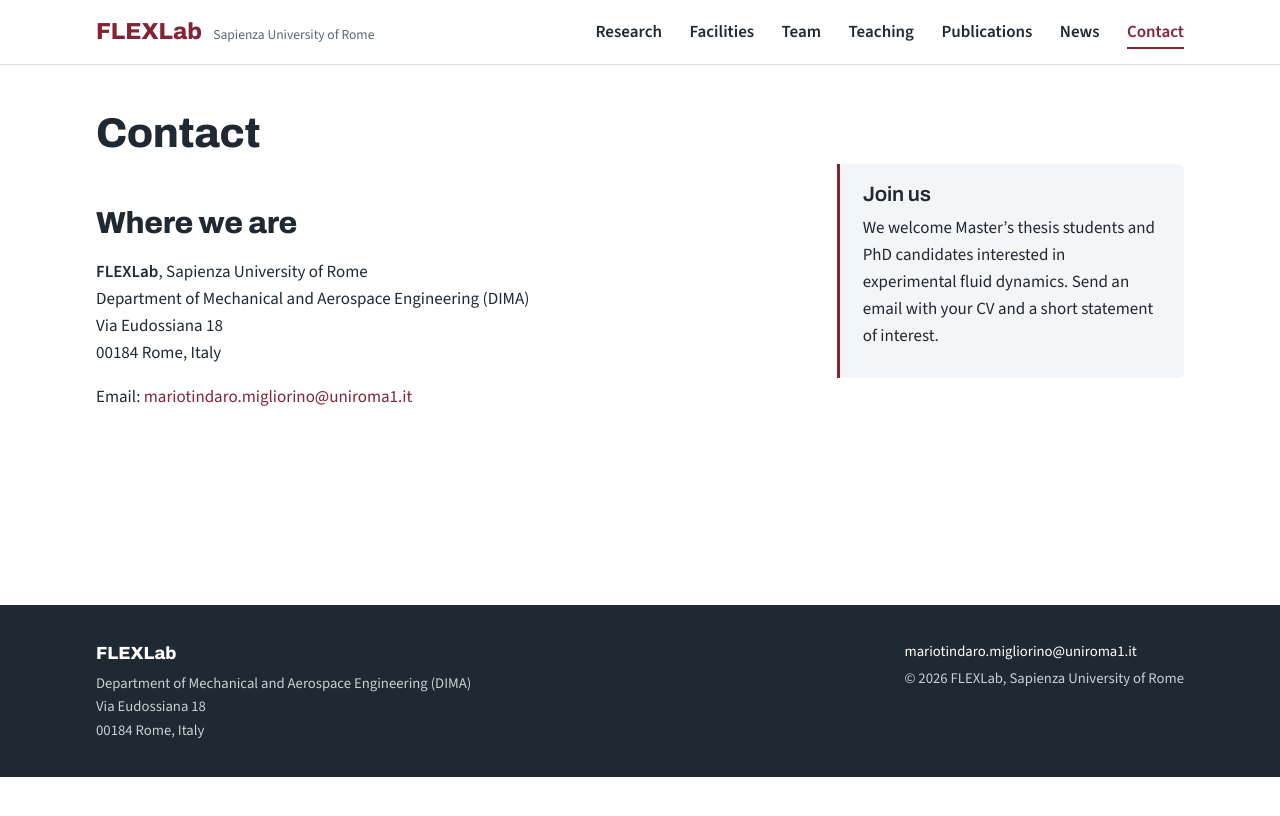
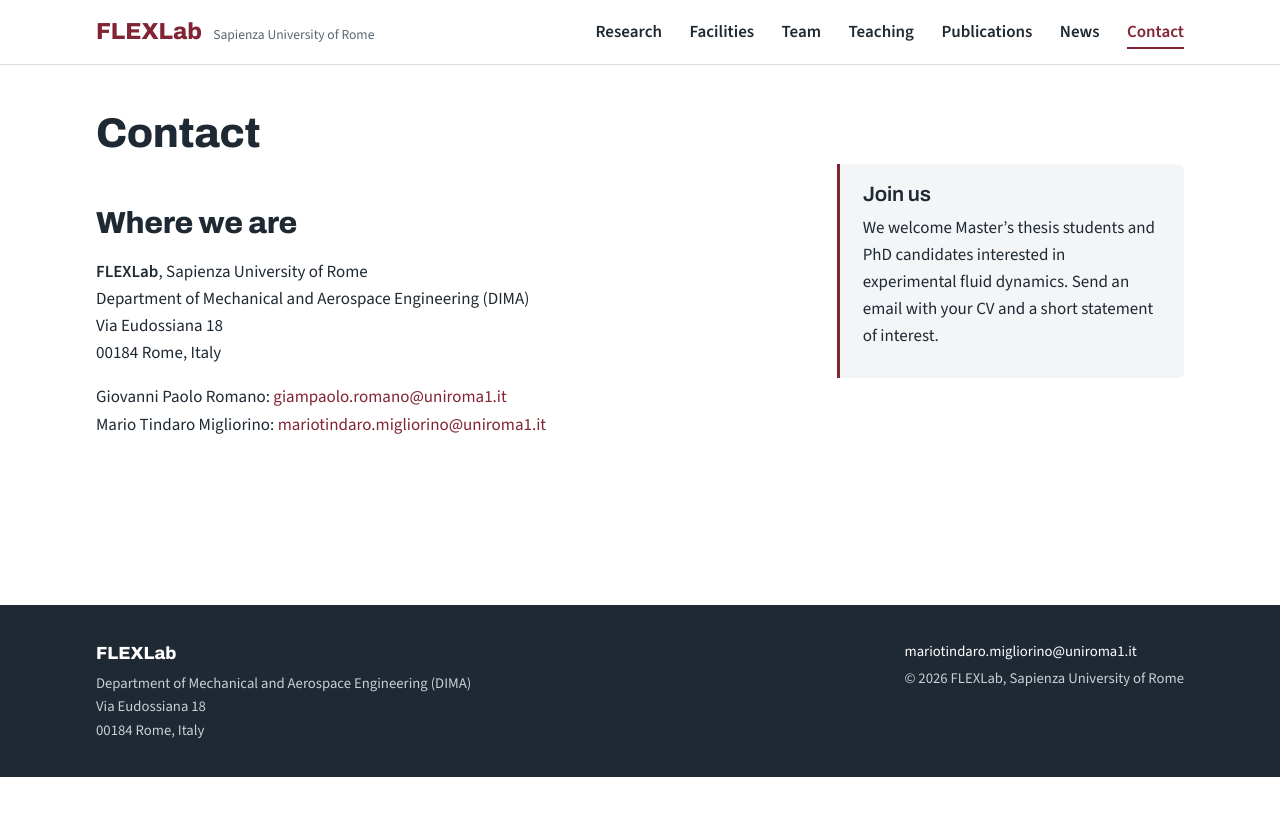
Before and after one commit to FLEXLab-Sapienza/FLEXLab-Sapienza.github.io, a Jekyll site: the page built from contact.md, in a window 1280 px wide. Shown: the top 816 px of the page. Built offline with Jekyll 4.4.1, drawn with Linux system fonts in a browser that asks for light colours.

Commit message:
Shorten home eyebrow, add Romano email to Contact, Energy: wind turbines
Co-Authored-By: Claude Opus 5.5 <noreply@anthropic.com>

```diff
--- a/_data/research.yml
+++ b/_data/research.yml
@@ -8,7 +8,7 @@
 - title: Energy
   summary: >-
     Flows in devices that produce and exchange energy: aeroelastic energy harvesters,
-    tidal turbines, fuel cells and microchannels for heat transfer.
+    wind turbines and microchannels for heat transfer.
 
 - title: Multiphase and environmental flows
   summary: >-
--- a/contact.md
+++ b/contact.md
@@ -11,7 +11,8 @@ permalink: /contact/
 **{{ site.title }}**, {{ site.affiliation }}<br>
 {{ site.address | newline_to_br }}
 
-Email: [{{ site.email }}](mailto:{{ site.email }})
+Giovanni Paolo Romano: [giampaolo.romano@uniroma1.it](mailto:giampaolo.romano@uniroma1.it)<br>
+Mario Tindaro Migliorino: [{{ site.email }}](mailto:{{ site.email }})
 
 </div>
 <aside class="callout" markdown="1">
--- a/index.html
+++ b/index.html
@@ -4,7 +4,7 @@ layout: default
 <section class="hero">
   <canvas id="flow" aria-hidden="true"></canvas>
   <div class="container hero-text">
-    <p class="eyebrow">Flow Experiments Laboratory at Sapienza</p>
+    <p class="eyebrow">Flow Experiments Laboratory</p>
     <h1>{{ site.title }}</h1>
     <p class="lead">{{ site.description }}</p>
     <p>
```
